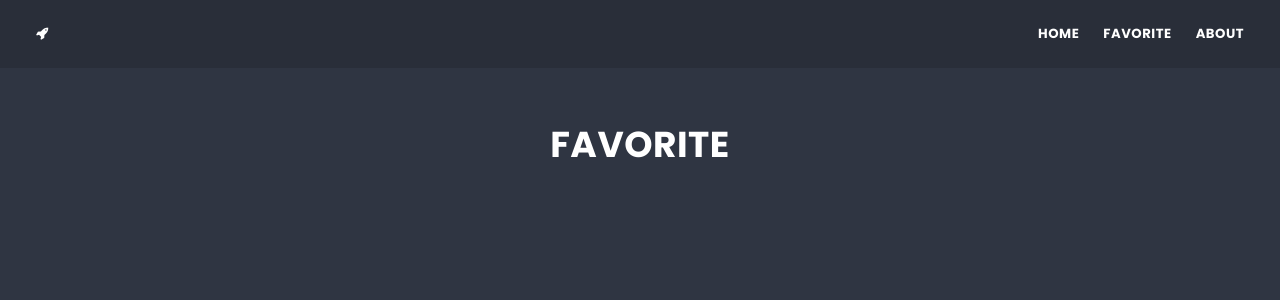
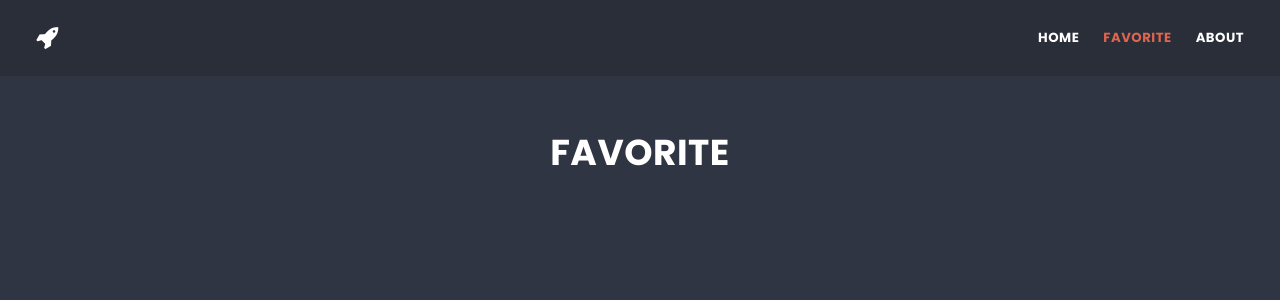
Before and after one commit to Geometric7/first_react_app, a React (Create React App) app: page /favorite in a window 1280 px wide. Shown: the top 300 px of the page. Built offline with nearby package versions, Linux system fonts and the light colour scheme.

Commit message:
Add active links

```diff
--- a/src/components/NavBar/NavBar.js
+++ b/src/components/NavBar/NavBar.js
@@ -1,5 +1,7 @@
 import styles from './NavBar.module.scss';
 import clsx from 'clsx';
+import { Link } from 'react-router-dom';
+import { NavLink } from 'react-router-dom'
 
 const NavBar = () => {
   return(
@@ -8,9 +10,9 @@ const NavBar = () => {
       <li><a href="/"><span className={clsx("fa fa-rocket", styles.navbarIcon)} /></a></li>
     </ul>
       <ul className={styles.navbarList}>
-        <li><a href="/">Home</a></li>
-        <li><a href="/favorite">Favorite</a></li>
-        <li><a href="/about">About</a></li>
+        <li><NavLink className={({ isActive }) => isActive && styles.linkActive} to="/">Home</NavLink></li>
+        <li><NavLink className={({ isActive }) => isActive && styles.linkActive} to="/favorite">Favorite</NavLink></li>
+        <li><NavLink className={({ isActive }) => isActive && styles.linkActive} to="/about">About</NavLink></li>
       </ul>
     </div>
   );
--- a/src/components/NavBar/NavBar.module.scss
+++ b/src/components/NavBar/NavBar.module.scss
@@ -24,8 +24,12 @@
     text-decoration: none;
     color: $color-light;
   }
+
+  .navbarIcon {
+    font-size: 24px;
+  }
+
+  .linkActive {
+    color: $color-warning;
+  }
 }
-
-.navbarIcon {
-  font-size: 24px;
-}
--- a/src/components/NotFound/NotFound.js
+++ b/src/components/NotFound/NotFound.js
@@ -2,7 +2,7 @@ import PageUntitle from '../PageUntitle/PageUntitle'
 
 const NotFound = () => {
   return(
-    <PageUntitle>Oops! It is 404! THIS IS NOT THE WEB YOU ARE LOOKING FOR.</PageUntitle>
+    <PageUntitle addMargin><h2>Oops! It is 404!</h2> THIS IS NOT THE WEB YOU ARE LOOKING FOR.</PageUntitle>
   );
 };
 
--- a/src/components/PageUntitle/PageUntitle.js
+++ b/src/components/PageUntitle/PageUntitle.js
@@ -3,7 +3,7 @@ import clsx from 'clsx';
 
 const PageUntitle = props => {
   return (
-    <p className={clsx(styles.untitle, styles.addMargin)}>{props.children}</p>
+    <p className={clsx(styles.untitle, props.addMargin && styles.addMargin)}>{props.children}</p>
   );
 };
 
```
